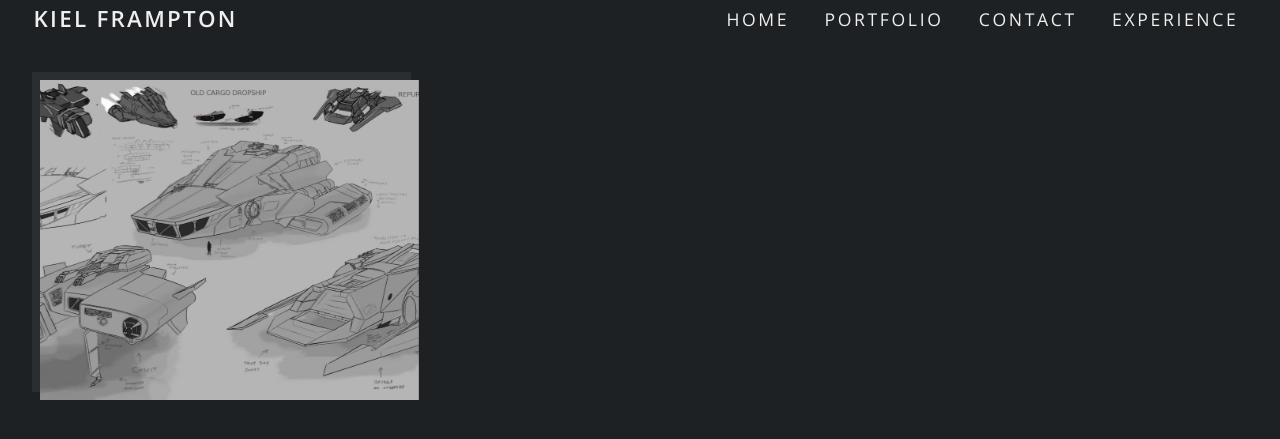
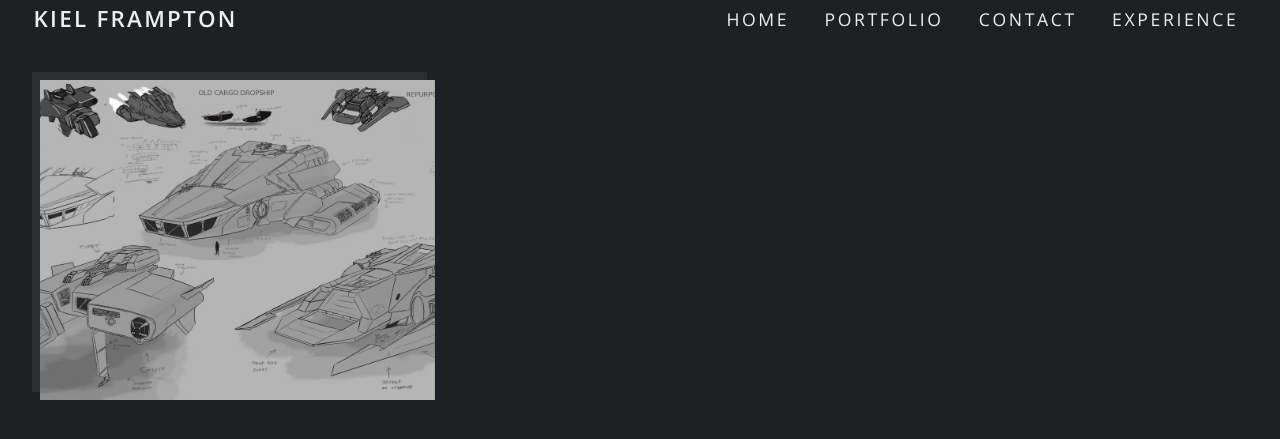
Before and after one commit to DanielHearn/kiel-portfolio, a Jekyll site: the page built from _portfolio/photo-manipulation.md, in a window 1280 px wide. Shown: the top 439 px of the page. Built offline with Jekyll 4.4.1, drawn with Linux system fonts in a browser that asks for light colours; a script that is not in the unit is left out.

Commit message:
Improve supports for css grid

```diff
--- a/css/partials/_media-queries.scss
+++ b/css/partials/_media-queries.scss
@@ -80,6 +80,13 @@
                             top: 0;
                         }
                     }
+                    .column-content {
+                        .portfolio-grid {
+                            .portfolio-item {
+                                width: 100%;
+                            }
+                        }
+                    }
                 }
                 .experience-list {
                     .project {
@@ -100,8 +107,9 @@
                     }
                 }
                 .subportfolio-grid {
-                    -ms-grid-columns: (1fr)[2];
-                        grid-template-columns: repeat(2, 1fr);
+                    .subportfolio-item {
+                        width: calc(50% - 1em);
+                    }
                 }
             }
         }
@@ -176,9 +184,15 @@
         .subportfolio-grid {
             padding: 0;
         }
-        .content {
+        .content .main {
             .portfolio-item {
                 margin: 0;
+                width: 100%;
+            }
+            .subportfolio-grid {
+                .subportfolio-item {
+                    width: 100%;
+                }
             }
             nav ul {
                 -webkit-box-orient: vertical;
@@ -186,16 +200,6 @@
                     -ms-flex-direction: column;
                         flex-direction: column;
             }
-            .main {
-                .portfolio-grid {
-                    -ms-grid-columns: (1fr)[1];
-                        grid-template-columns: repeat(1, 1fr);
-                }
-                .subportfolio-grid {
-                    -ms-grid-columns: (1fr)[1];
-                        grid-template-columns: repeat(1, 1fr);
-                }
-            }
         }
     }
 }
--- a/css/partials/_portfolio.scss
+++ b/css/partials/_portfolio.scss
@@ -3,25 +3,20 @@
 $portfolio-image-clip-path: polygon(0% $content-padding, $content-padding 0%, 100% 0, 100% 100%, 0 100%);
 
 .portfolio-grid {
-    display: -ms-grid;
-    display: grid;
-    -ms-grid-columns: (1fr)[2];
-        grid-template-columns: repeat(2, 1fr);
-    row-gap: $content-padding-large;
-    grid-row-gap: $content-padding-large;
-    -webkit-column-gap: $content-padding;
-            column-gap: $content-padding;
-    grid-column-gap: $content-padding;
+    display: flex;
+    flex-direction: row;
+    flex-wrap: wrap;
     .portfolio-item {
         display: block;
         -webkit-box-flex: 1;
             -ms-flex: 1 auto;
                 flex: 1 auto;
-        margin: 0 $content-padding-small;
         background: $grey;
         padding: 0.5em 0 0 0.5em;
         -webkit-clip-path: $portfolio-item-clip-path;
         clip-path: $portfolio-item-clip-path;
+        margin: 1em;
+        width: calc(50% - 2em);
         .portfolio-content {
             background: $light-grey;
             padding: $content-padding;
--- a/css/partials/_subportfolio.scss
+++ b/css/partials/_subportfolio.scss
@@ -1,21 +1,14 @@
 .subportfolio-grid {
-    display: -ms-grid;
-    display: grid;
-    -ms-grid-columns: (1fr)[3];
-        grid-template-columns: repeat(3, 1fr);
-    row-gap: $content-padding;
-    grid-row-gap: $content-padding;
-    -webkit-column-gap: $content-padding;
-            column-gap: $content-padding;
-    grid-column-gap: $content-padding;
+    display: flex;
+    flex-direction: row;
+    flex-wrap: wrap;
     padding: $content-padding;
     .subportfolio-item {
-        -webkit-box-flex: 1;
-            -ms-flex: 1;
-                flex: 1;
         overflow: hidden;
         position: relative;
         height: 20em;
+        width: calc(33% - 1em);
+        flex: initial;
         cursor: pointer;
         margin: $content-padding-small;
         -webkit-transition: -webkit-box-shadow $transition-time-slow ease-in-out;
--- a/css/partials/_supports.scss
+++ b/css/partials/_supports.scss
@@ -198,48 +198,55 @@
     }
 }
 
-@supports not (display: grid) {
+@supports (display: grid) {
     body {
-        .main {
+        .content .main {
             .column {
                 .column-content {
                     .portfolio-grid {
-                        display: flex;
-                        flex-direction: row;
-                        flex-wrap: wrap;
+                        display: -ms-grid;
+                        display: grid;
+                        -ms-grid-columns: (1fr)[2];
+                            grid-template-columns: repeat(2, 1fr);
+                        row-gap: $content-padding-large;
+                        grid-row-gap: $content-padding-large;
+                        -webkit-column-gap: $content-padding;
+                                column-gap: $content-padding;
+                        grid-column-gap: $content-padding;
                         .portfolio-item {
-                            margin: 1em;
-                            width: calc(50% - 2em);
+                            margin: 0 $content-padding-small;
+                            width: initial;
                         }
                     }
                 }
             }
             .subportfolio-grid {
-                display: flex;
-                flex-direction: row;
-                flex-wrap: wrap;
+                display: -ms-grid;
+                display: grid;
+                -ms-grid-columns: (1fr)[3];
+                    grid-template-columns: repeat(3, 1fr);
+                row-gap: $content-padding;
+                grid-row-gap: $content-padding;
+                -webkit-column-gap: $content-padding;
+                        column-gap: $content-padding;
+                grid-column-gap: $content-padding;
                 .subportfolio-item {
-                    width: calc(33% - 1em);
-                    flex: initial;
+                    -webkit-box-flex: 1;
+                    -ms-flex: 1;
+                        flex: 1;
+                    width: 100%;
                 }
             }
         }
     }
     @media screen and (max-width: $mobile-break-width) {
         body {
-            .main {
+            .content .main {
                 .subportfolio-grid {
+                    -ms-grid-columns: (1fr)[2];
+                    grid-template-columns: repeat(2, 1fr);
                     .subportfolio-item {
-                        width: calc(50% - 1em);
-                    }
-                }
-                .column {
-                    .column-content {
-                        .portfolio-grid {
-                            .portfolio-item {
-                                width: 100%;
-                            }
-                        }
+                        width: 100%;
                     }
                 }
             }
@@ -247,8 +254,14 @@
     }
     @media screen and (max-width: $mobile-break-width/2) {
         body {
-            .main {
+            .content .main {
+                .portfolio-grid {
+                    -ms-grid-columns: (1fr)[1];
+                        grid-template-columns: repeat(1, 1fr);
+                }
                 .subportfolio-grid {
+                    -ms-grid-columns: (1fr)[1];
+                    grid-template-columns: repeat(1, 1fr);
                     .subportfolio-item {
                         width: 100%;
                     }
```
